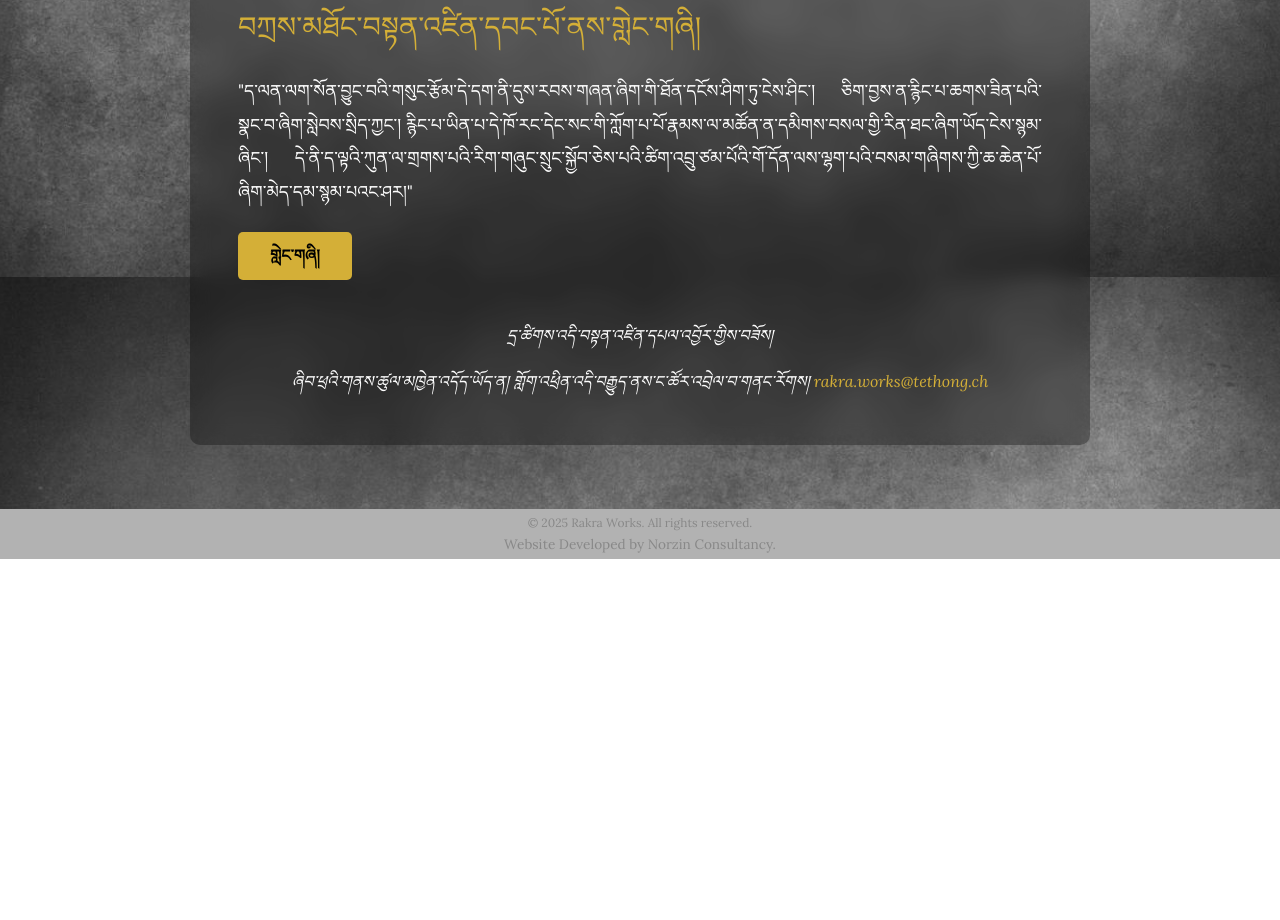
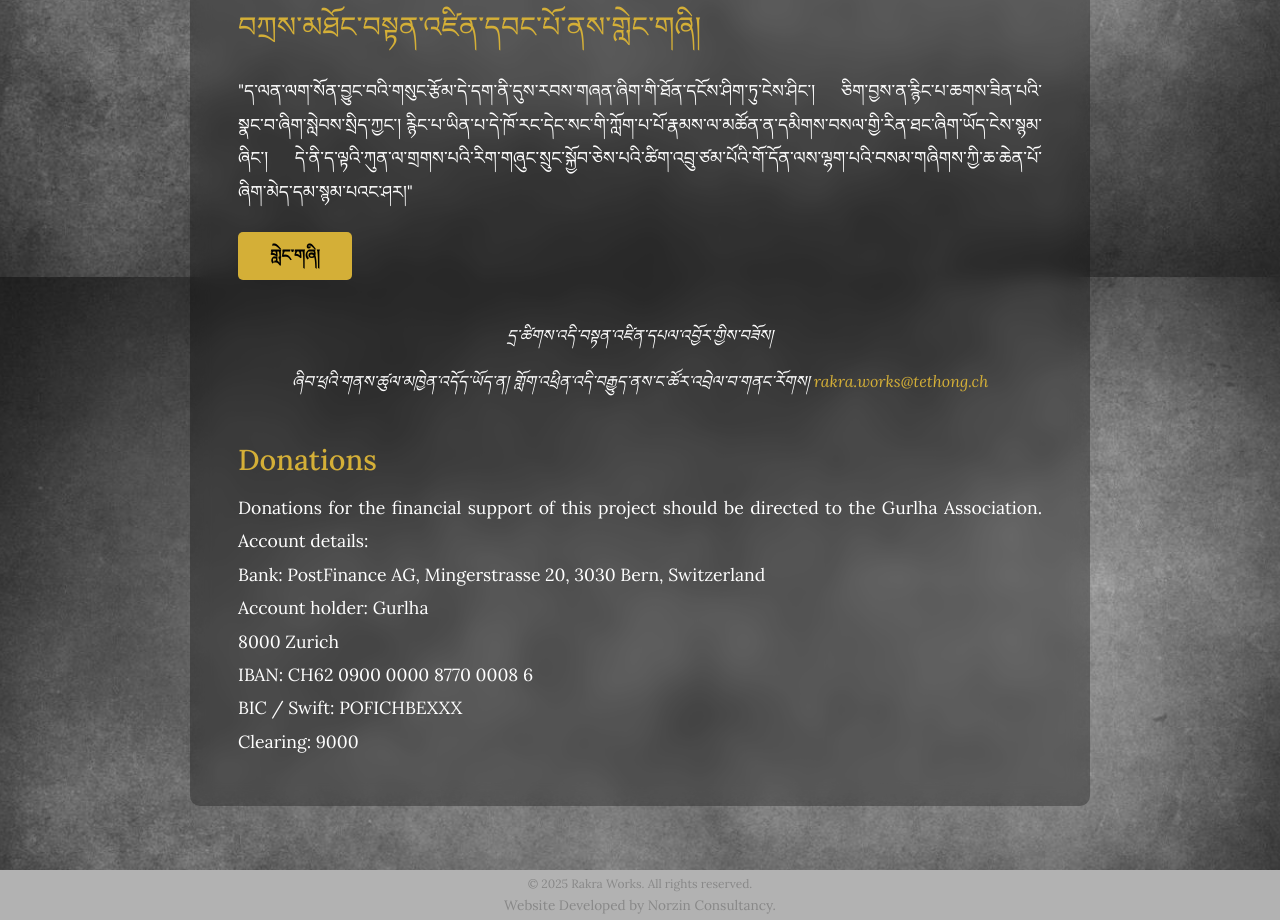
Before and after one commit to Rojlap107/RakraWorks, a plain HTML site: page about-us/index.html in a window 1280 px wide. Shown: the part 523-1443 px from the top of the page. Before the commit the page ends 1082 px from the top, so only its background shows below. Drawn offline with Linux system fonts and the light colour scheme.

Commit message:
about-us: add Donations section with Gurlha Association account details

```diff
--- a/about-us/index.html
+++ b/about-us/index.html
@@ -97,6 +97,22 @@
                         </p>
                     </div>
 
+                    <!-- Donations Section -->
+                    <div class="donation-section">
+                        <h2 class="section-title">Donations</h2>
+                        <p class="section-text">
+                            Donations for the financial support of this project should be directed to the Gurlha Association. Account details:
+                        </p>
+                        <p class="section-text">
+                            Bank: PostFinance AG, Mingerstrasse 20, 3030 Bern, Switzerland<br>
+                            Account holder: Gurlha<br>
+                            8000 Zurich<br>
+                            IBAN: CH62 0900 0000 8770 0008 6<br>
+                            BIC / Swift: POFICHBEXXX<br>
+                            Clearing: 9000
+                        </p>
+                    </div>
+
                 </div>
             </div>
         </section>
```
